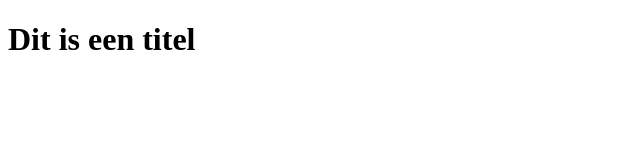
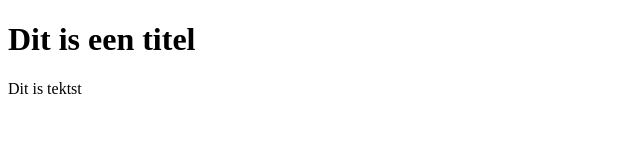
Before and after one commit to sandervanhoutte/newProject, a plain HTML site: page newproject/WebContent/index.html in a window 1280 px wide. Shown: the full height of the page, 0-640 px from the left. Drawn offline with Linux system fonts and the light colour scheme.

Commit message:
dit is de tweede wijziging

```diff
--- a/newproject/WebContent/index.html
+++ b/newproject/WebContent/index.html
@@ -6,6 +6,10 @@
 </head>
 <body>
 	<h1>Dit is een titel</h1>
+	<article>
+	<p>Dit is tektst</p>
+
+	</article>
 
 </body>
 </html>
```
